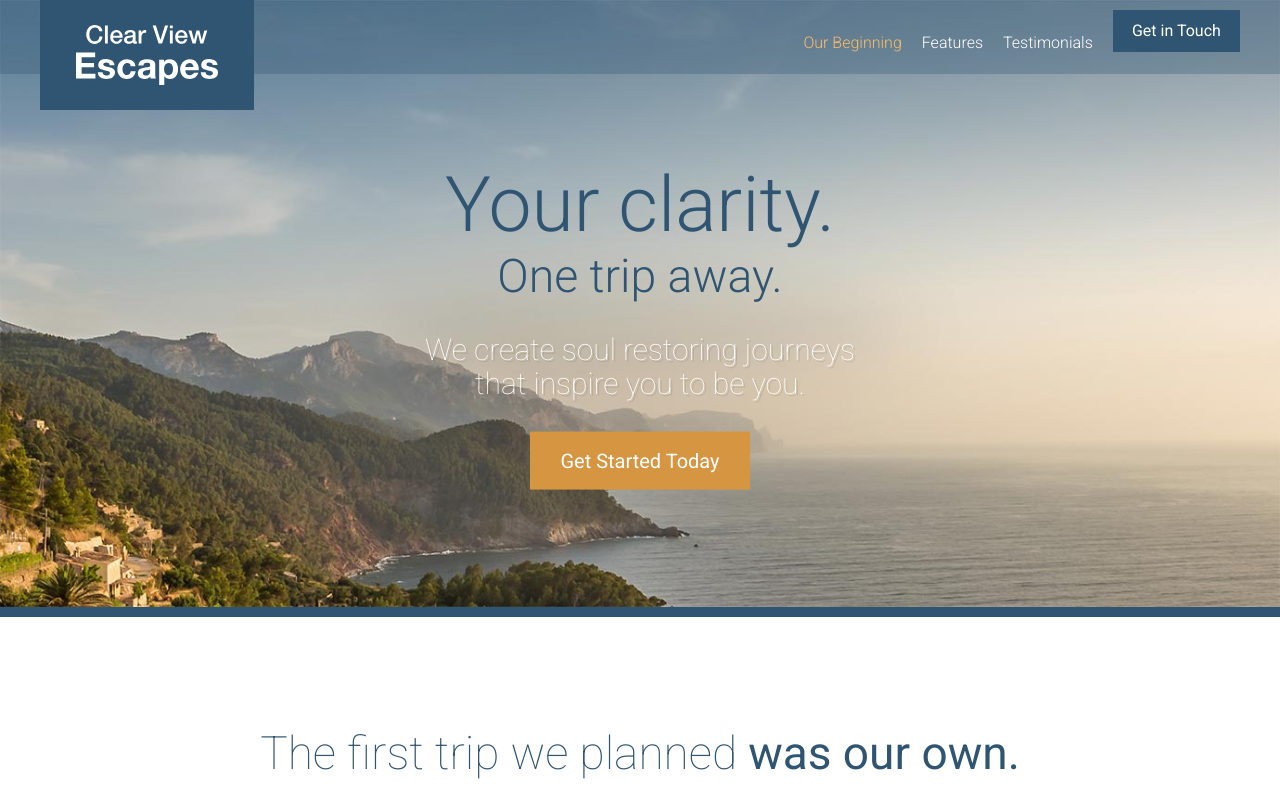
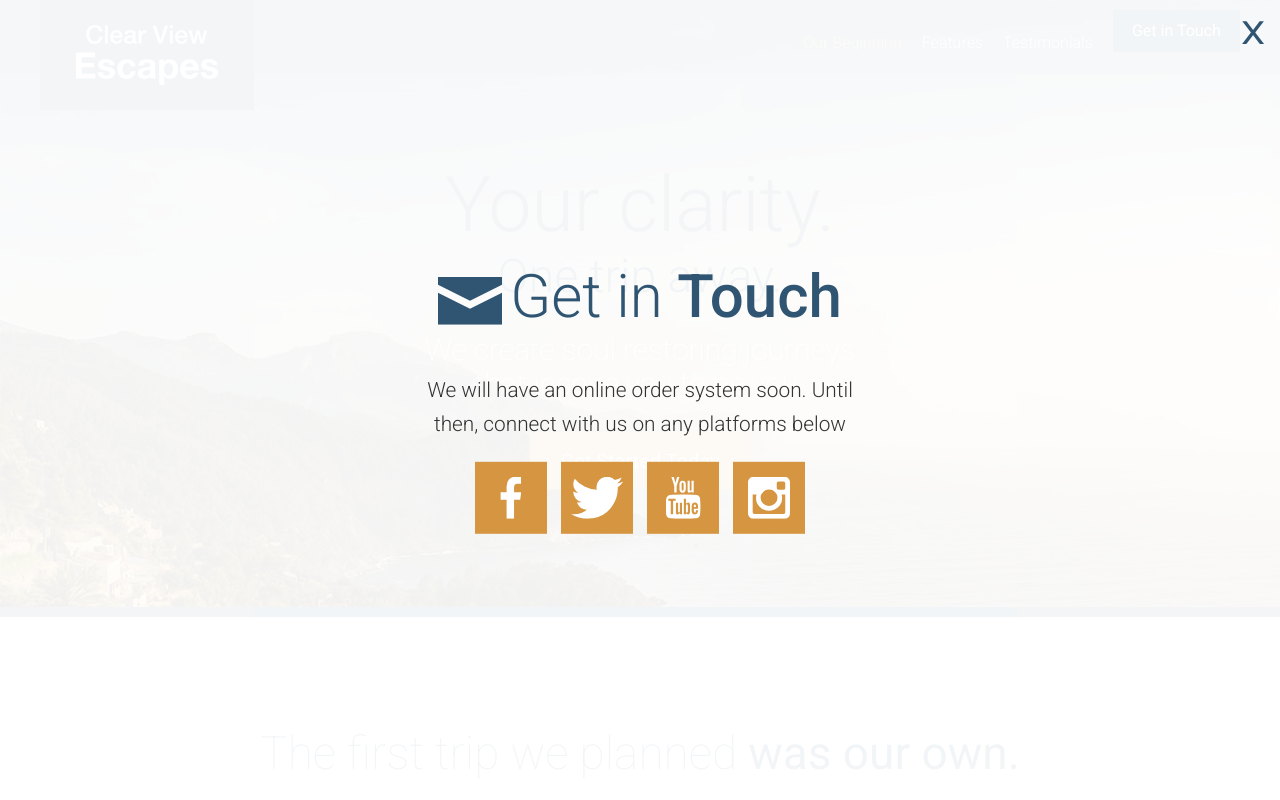
Before and after one commit to shaswatsaxena/website, a website: page app/index.html in a window 1280 px wide. Both pictures are taken after a click on the link "Get Started Today". Shown: the top 800 px of the page. Drawn offline with Linux system fonts and the light colour scheme.

Commit message:
Completed Modal Overlay

```diff
--- a/app/assets/scripts/app.js
+++ b/app/assets/scripts/app.js
@@ -1,8 +1,10 @@
 import MobileMenu from './modules/MobileMenu';
 import RevealOnScroll from './modules/RevealOnScroll';
 import StickyHeader from './modules/StickyHeader';
+import Modal from './modules/Modal';
 
 var mobileMenu = new MobileMenu();
 var featureOnScroll = new RevealOnScroll(".feature-item","85%");
 var testimonialOnScroll = new RevealOnScroll(".testimonial","60%");
 var stickyHeader = new StickyHeader();
+var modal = new Modal();
--- /dev/null
+++ b/app/assets/styles/modules/_modal.css
@@ -0,0 +1,48 @@
+.modal {
+position : fixed;
+z-index: 5;
+top : 0;
+bottom: 0;
+right: 0;
+left: 0;
+background-color: rgba(255,255,255, 0.94);
+opacity: 0;
+visibility: hidden;
+transform: scale(1.2);
+transition: all 0.3s ease-out;
+
+&--is-visible{
+  opacity: 1;
+  visibility: visible;
+  transform: scale(1);
+}
+
+&__inner{
+  position : absolute;
+  width: 100%;
+  top: 50%;
+  transform: translateY(-50%);
+}
+
+&__description {
+  text-align: center;
+  font-size: 1.3rem;
+  font-weight: 300;
+  line-height: 1.65;
+}
+
+&__close {
+  position: absolute;
+  top: 15px;
+  right: 15px;
+  font-size: 2rem;
+  transform: scaleX(1.2);
+  transform-origin: 100% 0;
+  color: $mainBlue;
+  cursor: pointer;
+
+  &:hover {
+    color: $mainOrange;
+  }
+}
+}
--- a/app/assets/styles/modules/_section-title.css
+++ b/app/assets/styles/modules/_section-title.css
@@ -13,6 +13,11 @@
 
   &--blue {
     color: $mainBlue;
+  }
+
+  &--less-margin {
+    margin-bottom: 1.3rem;
+    margin-top: 0;
   }
 
   &__icon {
--- /dev/null
+++ b/app/assets/styles/modules/_social-icons.css
@@ -0,0 +1,26 @@
+.social-icons {
+
+  text-align: center;
+
+  &__icon {
+    background-color: $mainOrange;
+    display: inline-block;
+    position: relative;
+    margin: 0 5px 5px 5px;
+    width: 33%;
+    height: 72px;
+
+    @mixin atSmall {
+      width: 72px;
+      margin: 0 5px ;
+    }
+
+    .icon {
+      display: block;
+      position: absolute;
+      top: 50%;
+      left: 50%;
+      transform: translate(-50%,-50%);
+    }
+  }
+}
--- a/app/assets/styles/modules/_wrapper.css
+++ b/app/assets/styles/modules/_wrapper.css
@@ -8,6 +8,10 @@
 
   &--medium {
     max-width: 976px;
+  }
+
+  &--narrow {
+    max-width: 470px;
   }
 
   &--no-padding-until-medium {
--- a/app/assets/styles/styles.css
+++ b/app/assets/styles/styles.css
@@ -17,3 +17,5 @@
 @import "modules/_primary-nav";
 @import "modules/_sprite";
 @import "modules/_reveal-item";
+@import "modules/_modal";
+@import "modules/_social-icons";
--- a/app/index.html
+++ b/app/index.html
@@ -22,7 +22,7 @@
       </div>
       <div class="site-header__menu-content">
         <div class="site-header__btn-container">
-          <a href="#" class="btn">Get in Touch</a>
+          <a href="#" class="btn open-modal">Get in Touch</a>
         </div>
         <nav class="primary-nav primary-nav--pull-right">
           <ul>
@@ -49,7 +49,7 @@
         <h1 class="large-hero__title">Your clarity.</h1>
         <h2 class="large-hero__subtitle">One trip away.</h2>
         <p class="large-hero__description">We create soul restoring journeys that inspire you to be you.</p>
-        <p><a href="#" class="btn btn--orange btn--large">Get Started Today</a></p>
+        <p><a href="#" class="btn btn--orange btn--large open-modal">Get Started Today</a></p>
       </div>
     </div>
   </div>
@@ -168,9 +168,28 @@
 
   <footer class="site-footer">
     <div class="wrapper">
-      <p><span class="site-footer__text"> Copyright &copy; 2016 Clear View Escapes. All rights reserved.</span> <a href="#" class="btn btn--orange">Get in Touch</a></p>
+      <p><span class="site-footer__text"> Copyright &copy; 2016 Clear View Escapes. All rights reserved.</span> <a href="#" class="btn btn--orange open-modal">Get in Touch</a></p>
     </div>
   </footer>
+
+<div class="modal">
+  <div class="modal__inner">
+    <h2 class="section-title section-title--blue section-title--less-margin"><span class="icon icon--mail section-title__icon"></span>Get in  <strong>Touch</strong></h2>
+
+    <div class="wrapper wrapper--narrow">
+      <p class="modal__description">We will have an online order system soon. Until then, connect with us on any platforms below</p>
+    </div>
+
+    <div class="social-icons">
+      <a href="#" class="social-icons__icon"><span class="icon icon--facebook"></span></a>
+      <a href="#" class="social-icons__icon"><span class="icon icon--twitter"></span></a>
+      <a href="#" class="social-icons__icon"><span class="icon icon--youtube"></span></a>
+      <a href="#" class="social-icons__icon"><span class="icon icon--instagram"></span></a>
+    </div>
+  </div>
+  <div class="modal__close">X</div>
+</div>
+
   <script src="temp/scripts/App.js"></script>
 </body>
 </html>
--- a/app/temp/styles/styles.css
+++ b/app/temp/styles/styles.css
@@ -468,6 +468,10 @@ a {
   max-width: 976px;
 }
 
+.wrapper--narrow {
+  max-width: 470px;
+}
+
 .wrapper--no-padding-until-medium {
   padding-left : 0;
   padding-right: 0;
@@ -785,6 +789,11 @@ a {
 
 .section-title--blue {
   color: #2f5572;
+}
+
+.section-title--less-margin {
+  margin-bottom: 1.3rem;
+  margin-top: 0;
 }
 
 .section-title__icon {
@@ -1236,3 +1245,82 @@ a {
   opacity: 1;
   transform: scale(1);
 }
+
+.modal {
+position : fixed;
+z-index: 5;
+top : 0;
+bottom: 0;
+right: 0;
+left: 0;
+background-color: rgba(255,255,255, 0.94);
+opacity: 0;
+visibility: hidden;
+transform: scale(1.2);
+transition: all 0.3s ease-out;
+}
+
+.modal--is-visible{
+  opacity: 1;
+  visibility: visible;
+  transform: scale(1);
+}
+
+.modal__inner{
+  position : absolute;
+  width: 100%;
+  top: 50%;
+  transform: translateY(-50%);
+}
+
+.modal__description {
+  text-align: center;
+  font-size: 1.3rem;
+  font-weight: 300;
+  line-height: 1.65;
+}
+
+.modal__close {
+  position: absolute;
+  top: 15px;
+  right: 15px;
+  font-size: 2rem;
+  transform: scaleX(1.2);
+  transform-origin: 100% 0;
+  color: #2f5572;
+  cursor: pointer;
+}
+
+.modal__close:hover {
+  color: #d59541;
+}
+
+.social-icons {
+
+  text-align: center;
+}
+
+.social-icons__icon {
+  background-color: #d59541;
+  display: inline-block;
+  position: relative;
+  margin: 0 5px 5px 5px;
+  width: 33%;
+  height: 72px;
+}
+
+@media (min-width: 530px) {
+
+  .social-icons__icon {
+    width: 72px;
+    margin: 0 5px ;
+  }
+}
+
+.social-icons__icon .icon {
+  display: block;
+  position: absolute;
+  top: 50%;
+  left: 50%;
+  transform: translate(-50%,-50%);
+}
```
Also changed, not shown: app/assets/scripts/modules/Modal.js (added, +38 -0 lines), app/temp/scripts/App.js.
